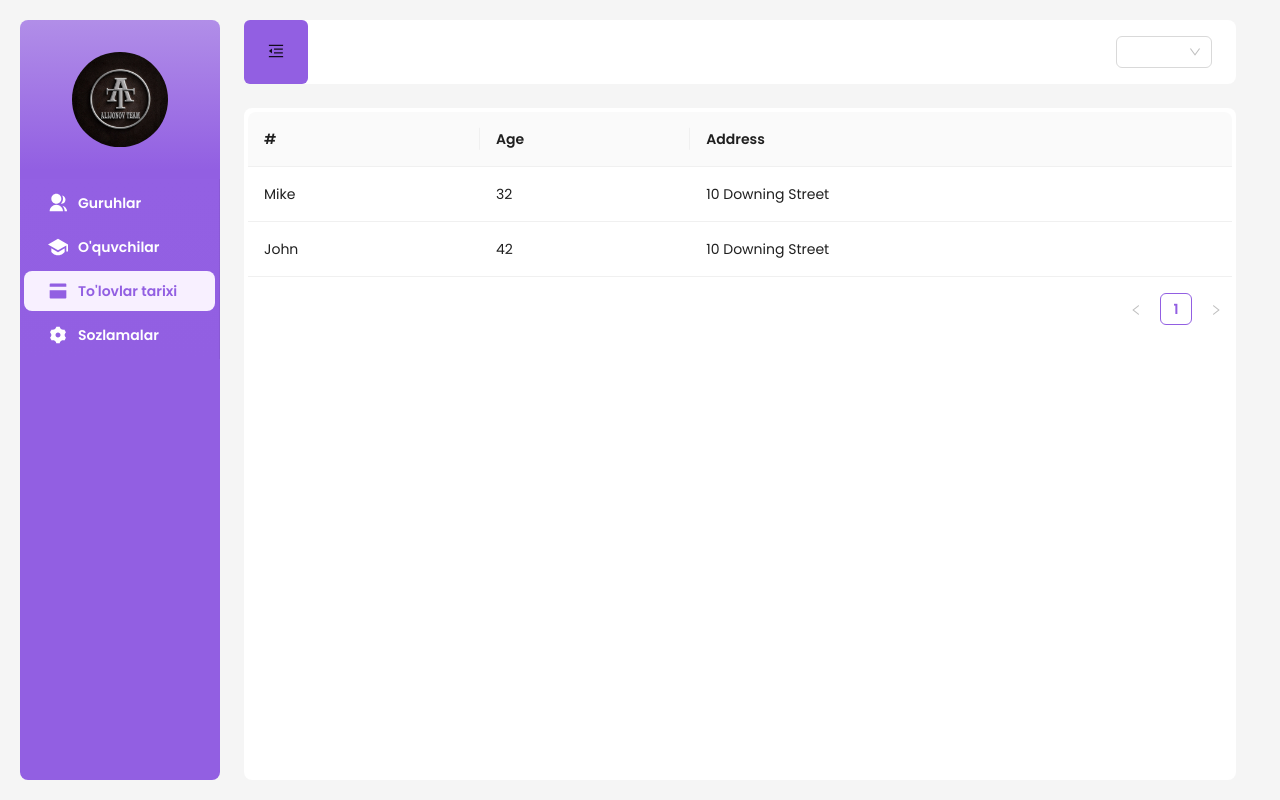
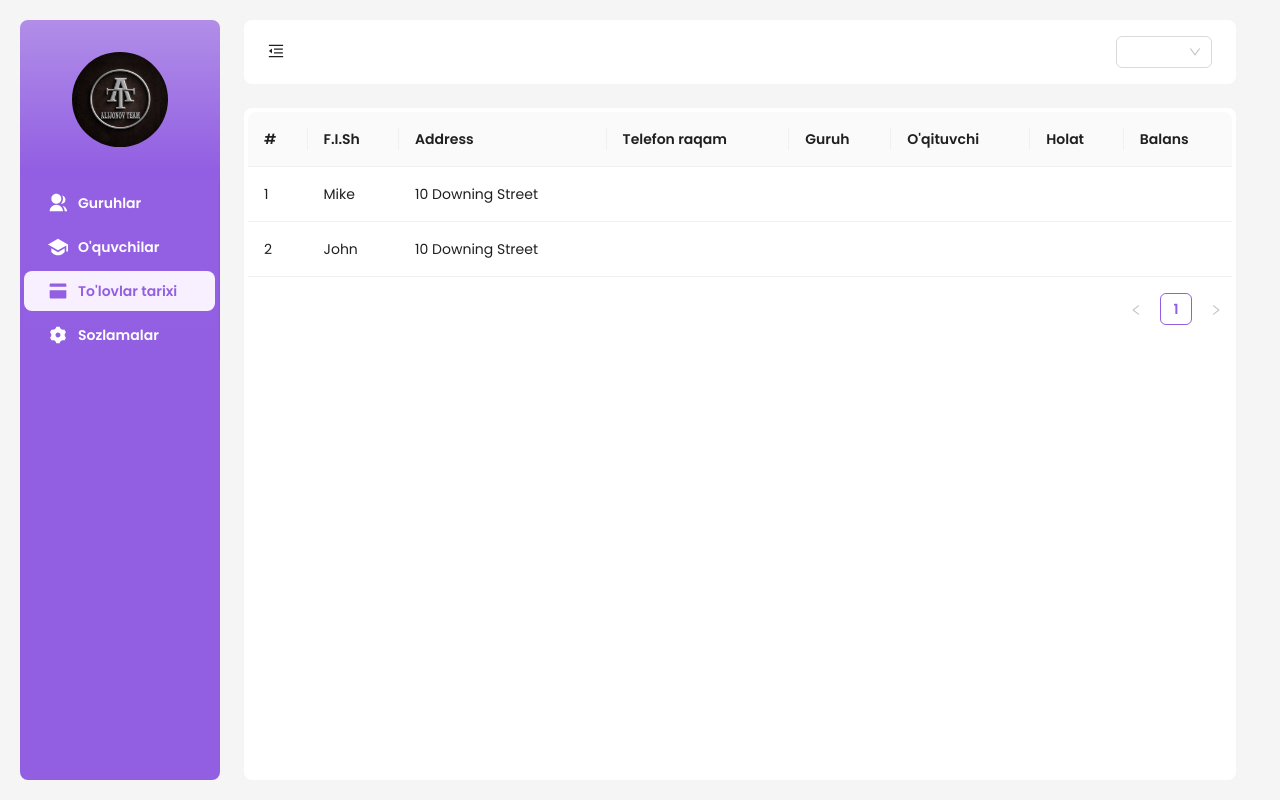
Before and after one commit to YahyobekRahimov/edu_check, a React (Vite) app: page /payments in a window 1280 px wide. Built offline with nearby package versions, Linux system fonts and the light colour scheme.

Commit message:
fixed the button's and texts' styles in the login page

```diff
--- a/index.html
+++ b/index.html
@@ -5,7 +5,7 @@
   <meta charset="UTF-8" />
   <link rel="icon" type="image/svg+xml" href="/vite.svg" />
   <meta name="viewport" content="width=device-width, initial-scale=1.0" />
-  <title>Vite + React + TS</title>
+  <title>Teacher Dashboard</title>
 </head>
 
 <body>
--- a/src/index.css
+++ b/src/index.css
@@ -51,9 +51,9 @@
   --ant-color-bg-container: var(--dark-background-800);
   --ant-input-hover-bg: var(--dark-background-800);
   --ant-input-active-bg: var(--dark-background-800);
-  --ant-color-text: white;
+  --ant-color-text: var(--white-text);
   --ant-color-icon: rgba(255, 255, 255, 0.5);
-  --ant-color-icon-hover: white;
+  --ant-color-icon-hover: var(--white-text);
 }
 
 .dark .ant-table {
@@ -70,6 +70,18 @@
   --ant-color-text: var(--white-text);
 }
 
-.ant-btn {
-  background-color: #925fe2 !important;
+.ant-btn-primary {
+  background-color: #925fe2;
 }
+
+.ant-btn-primary:hover {
+  background-color: rgba(146, 95, 226, 0.85) !important;
+}
+
+.dark .ant-btn-primary {
+  background-color: #2b30ea !important;
+}
+
+.dark .ant-btn-primary:hover {
+  background-color: #4146e5 !important;
+}
--- a/src/pages/Login/Login.tsx
+++ b/src/pages/Login/Login.tsx
@@ -13,7 +13,7 @@ export default function Login() {
       <div className="hidden">
         <ThemeSwitcher />
       </div>
-      <main className="text-black dark:text-white flex justify-center items-center h-full">
+      <main className="text-black dark:text-[var(--white-text)] flex justify-center items-center h-full">
         <Form
           name="login-form"
           initialValues={{
@@ -21,11 +21,13 @@ export default function Login() {
           }}
           onFinish={onFinish}
           layout="vertical"
-          className="w-[85%] md:max-w-md p-8 bg-white dark:text-white dark:bg-[var(--dark-background-900)] rounded-lg shadow-md flex flex-col gap-4"
+          className="w-[85%] md:max-w-md p-8 bg-white dark:bg-[var(--dark-background-900)] rounded-lg shadow-md flex flex-col gap-4"
         >
-          <h2 className="text-2xl font-semibold mb-4">Login</h2>
+          <h2 className="text-2xl font-semibold mb-4 dark:text-[var(--white-text)]">
+            Login
+          </h2>
           <Form.Item
-            className="dark:text-white"
+            className="dark:text-[var(--white-text)]"
             label="Username"
             name="username"
             rules={[
@@ -39,7 +41,7 @@ export default function Login() {
           </Form.Item>
 
           <Form.Item
-            className="dark:text-white"
+            className="dark:text-[var(--white-text)]"
             label="Password"
             name="password"
             rules={[
@@ -52,13 +54,8 @@ export default function Login() {
             <Input.Password />
           </Form.Item>
 
-          <Form.Item className="dark:text-white">
-            <Button
-              type="primary"
-              // className="bg-[var(--ant-color-primary)]"
-              htmlType="submit"
-              block
-            >
+          <Form.Item className="dark:text-[var(--white-text)]">
+            <Button type="primary" htmlType="submit" block>
               Log in
             </Button>
           </Form.Item>
--- a/src/pages/Payments/Payments.tsx
+++ b/src/pages/Payments/Payments.tsx
@@ -1,4 +1,5 @@
 import { Table } from "antd";
+import { ColumnsType } from "antd/es/table";
 
 export default function Payments() {
   const dataSource = [
@@ -19,18 +20,46 @@ export default function Payments() {
   const columns = [
     {
       title: "#",
+      dataIndex: "index",
+      key: "index",
+      render(_: any, record: any, index: any) {
+        return index + 1;
+      },
+    },
+    {
+      title: "F.I.Sh",
       dataIndex: "name",
       key: "name",
-    },
-    {
-      title: "Age",
-      dataIndex: "age",
-      key: "age",
     },
     {
       title: "Address",
       dataIndex: "address",
       key: "address",
+    },
+    {
+      title: "Telefon raqam",
+      dataIndex: "phoneNumber",
+      key: "phoneNumber",
+    },
+    {
+      title: "Guruh",
+      dataIndex: "group",
+      key: "group",
+    },
+    {
+      title: "O'qituvchi",
+      dataIndex: "teacher",
+      key: "teacher",
+    },
+    {
+      title: "Holat",
+      dataIndex: "status",
+      key: "status",
+    },
+    {
+      title: "Balans",
+      dataIndex: "balance",
+      key: "balance",
     },
   ];
   return (
```
